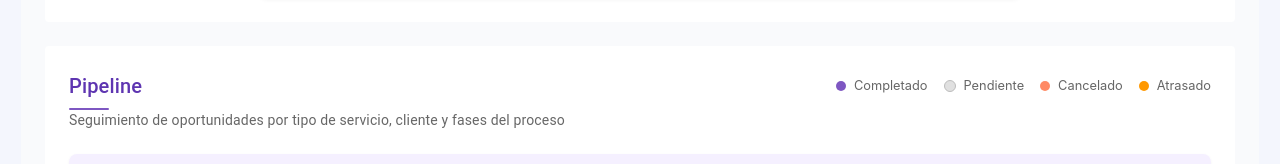
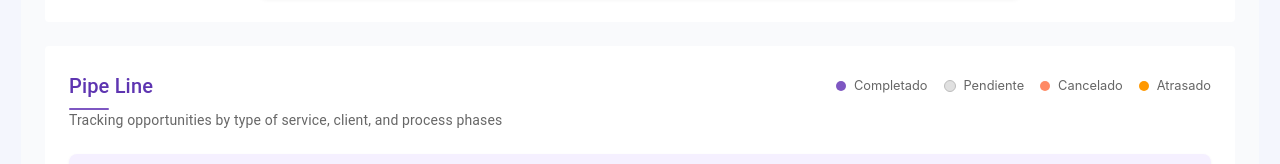
Before and after one commit to ChristianEmmMV/APIBI-Frond-end, a React (Vite) app: page /dashboard in a window 1280 px wide. Shown: the part 2422-2586 px from the top of the page. Built offline with nearby package versions, Linux system fonts and the light colour scheme.

Commit message:
Update Pipeline.tsx

```diff
--- a/src/components/PipiLine/PipLine.jsx
+++ b/src/components/PipiLine/PipLine.jsx
@@ -269,10 +269,10 @@ const PipeLine = () => {
       <div className={styles.headerContainer}>
         <div className={styles.titleContainer}>
           <Typography variant="h6" className={styles.sectionTitle}>
-            Pipeline
+            Pipe Line
           </Typography>
           <Typography variant="body2" color="text.secondary" className={styles.sectionSubtitle}>
-            Seguimiento de oportunidades por tipo de servicio, cliente y fases del proceso
+          Tracking opportunities by type of service, client, and process phases
           </Typography>
         </div>
         <div className={styles.legendContainer}>
```
